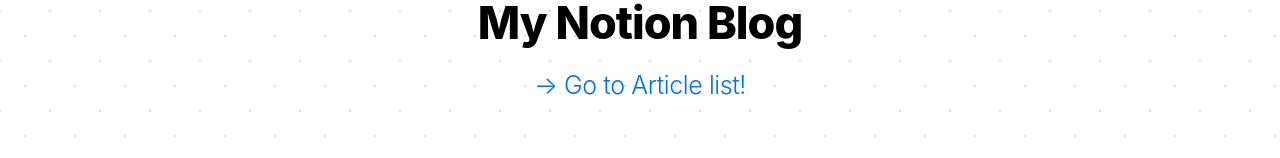
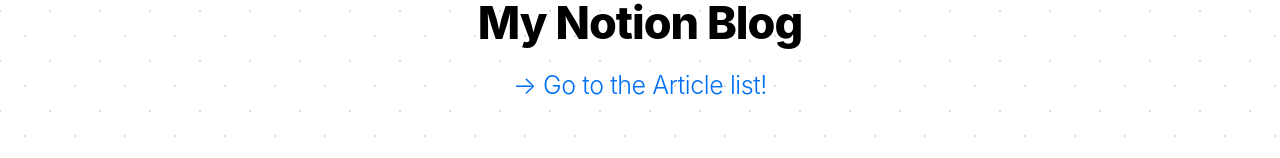
Before and after one commit to yossy/notion-blog, a Next.js app: page / in a window 1280 px wide. Shown: the part 439-597 px from the top of the page. Built offline with nearby package versions, Linux system fonts and the light colour scheme.

Commit message:
微修正

```diff
--- a/src/pages/index.tsx
+++ b/src/pages/index.tsx
@@ -16,7 +16,7 @@
       <h2>
         <Link href={'/blog'}>
           <a className={sharedStyles.layout}>
-            → Go to Article list!
+            → Go to the Article list!
           </a>
         </Link>
       </h2>
```
